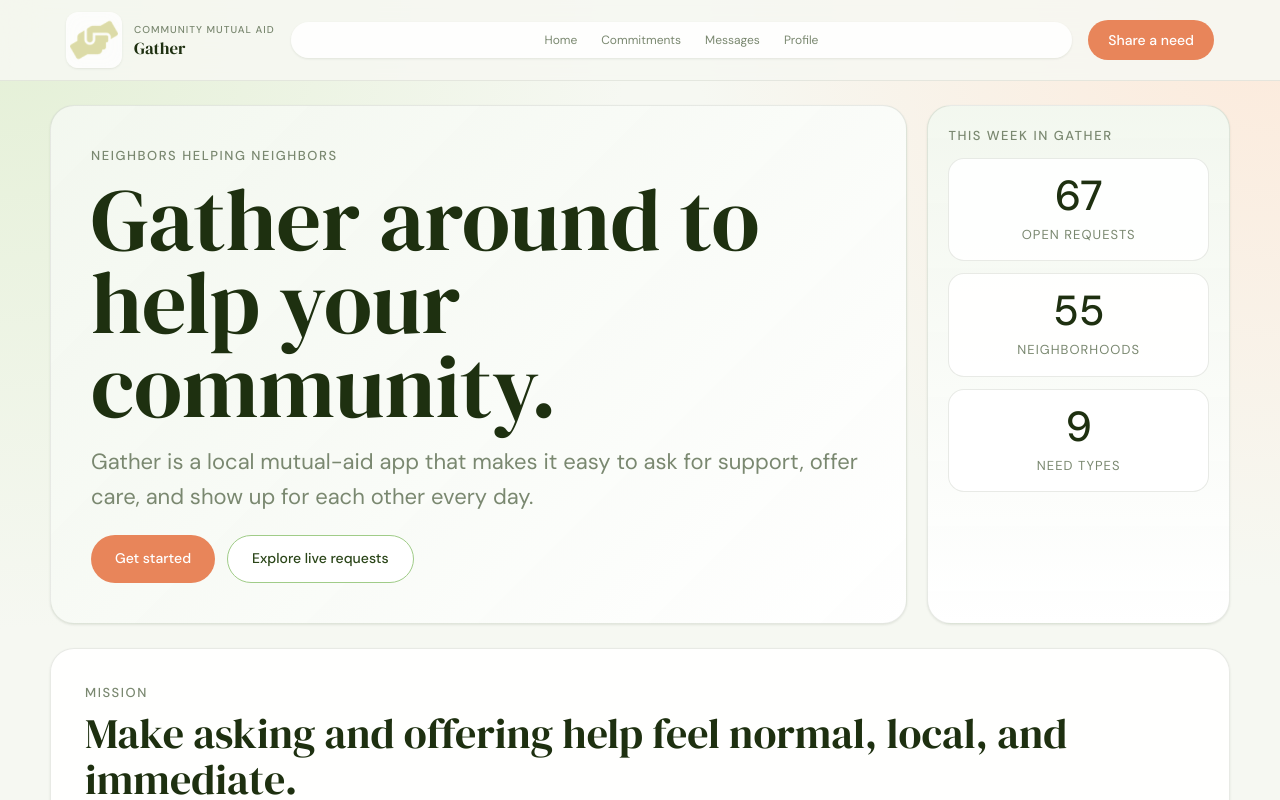
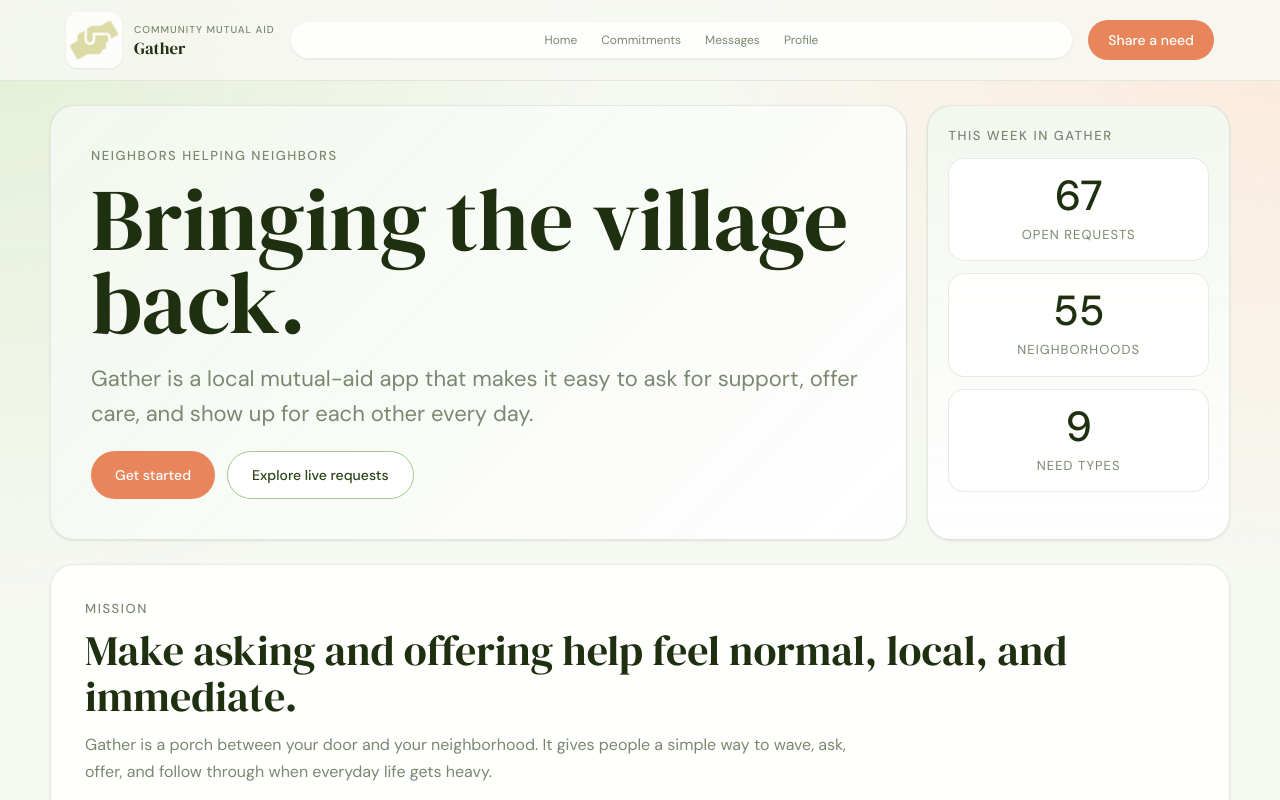
Before and after one commit to sarajakub/gather, a Next.js app: page / in a window 1280 px wide. Shown: the top 800 px of the page. Built offline with nearby package versions, Linux system fonts and the light colour scheme.

Commit message:
change tagline

```diff
--- a/components/LandingPage.tsx
+++ b/components/LandingPage.tsx
@@ -35,7 +35,7 @@ export default function LandingPage() {
         <section className={styles.heroGrid}>
           <article className={styles.heroCard}>
             <p className={styles.eyebrow}>Neighbors helping neighbors</p>
-            <h1 className={styles.heroTitle}>Gather around to help your community.</h1>
+            <h1 className={styles.heroTitle}>Bringing the village back.</h1>
             <p className={styles.heroBody}>
               Gather is a local mutual-aid app that makes it easy to ask for support, offer care, and show
               up for each other every day.
```
